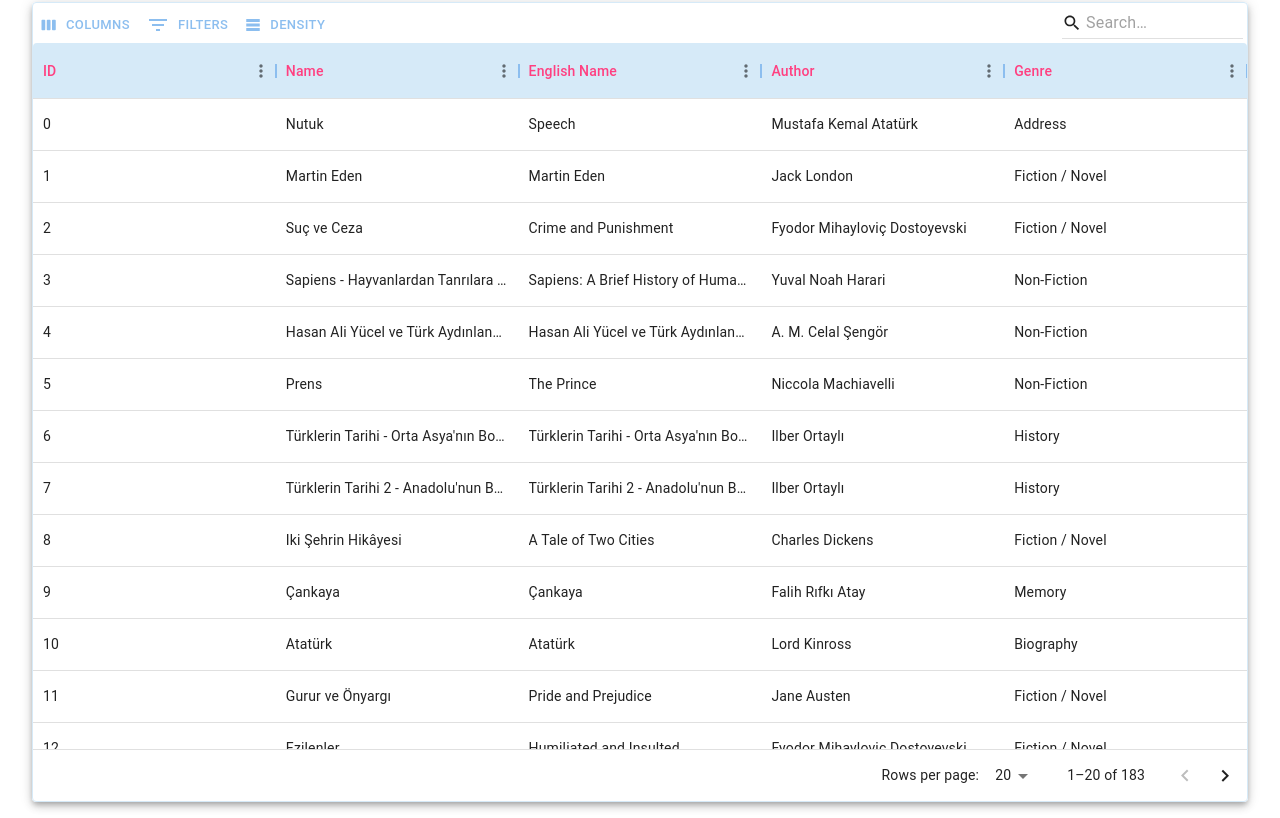
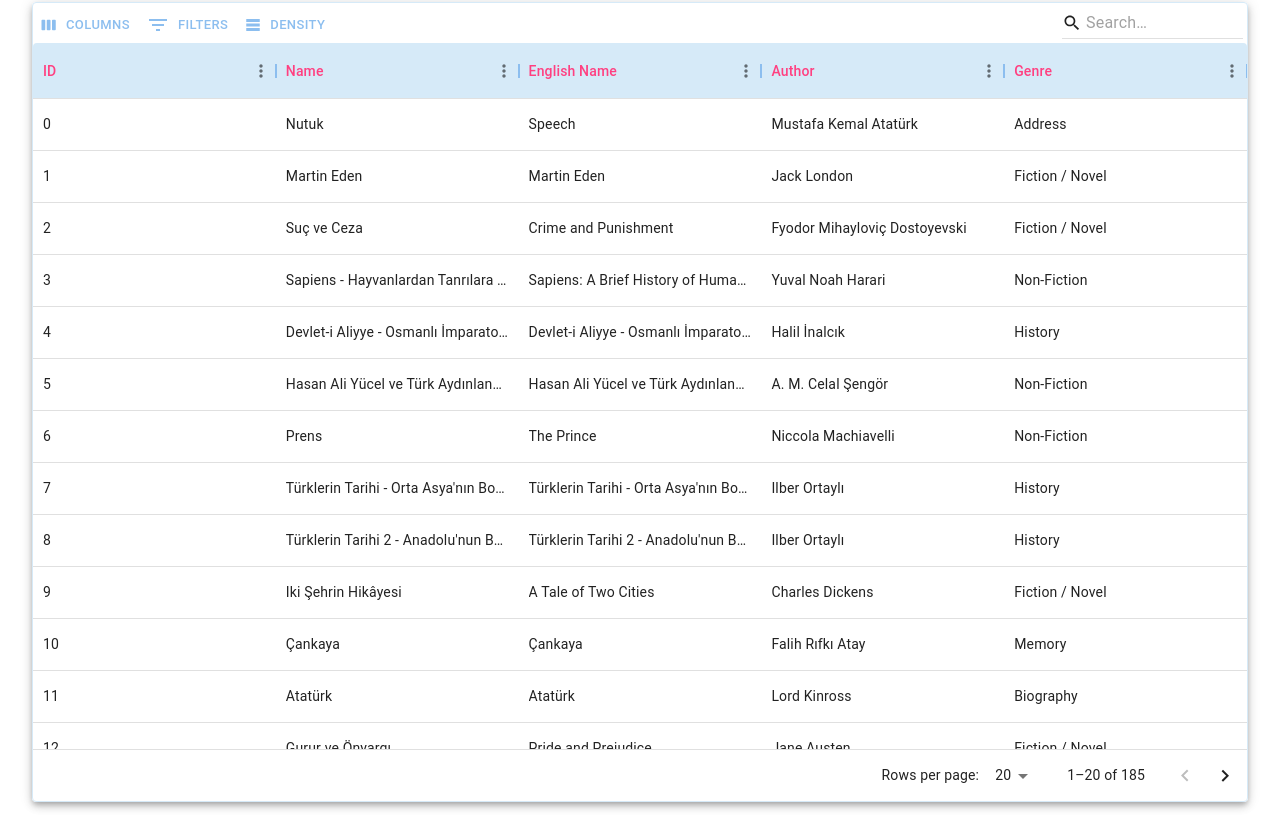
Before and after one commit to boraozisik/boraozisik-site, a Next.js app: page /books in a window 1280 px wide. Shown: the part 918-1736 px from the top of the page. Built offline with nearby package versions, Linux system fonts and the light colour scheme.

Commit message:
two new books added to table

```diff
--- a/src/pages/books.tsx
+++ b/src/pages/books.tsx
@@ -107,6 +107,13 @@ const Books = (props: Props) => {
       genre: "Non-Fiction",
     },
     {
+      name: "Devlet-i Aliyye - Osmanlı İmparatorluğu Üzerine Araştırmalar 1",
+      englishName:
+        "Devlet-i Aliyye - Osmanlı İmparatorluğu Üzerine Araştırmalar 1",
+      author: "Halil İnalcık",
+      genre: "History",
+    },
+    {
       name: "Hasan Ali Yücel ve Türk Aydınlanması",
       englishName: "Hasan Ali Yücel ve Türk Aydınlanması",
       author: "A. M. Celal Şengör",
@@ -551,6 +558,12 @@ const Books = (props: Props) => {
       englishName: "And Then There Were None",
       author: "Agatha Christie",
       genre: "Fiction / Novel",
+    },
+    {
+      name: "Gece Yarısı Kütüphanesi",
+      englishName: "The Midnight Library",
+      author: "Matt Haig",
+      genre: "Fantastic Fiction",
     },
     {
       name: "Harry Potter ve Felsefe Taşı",
```
